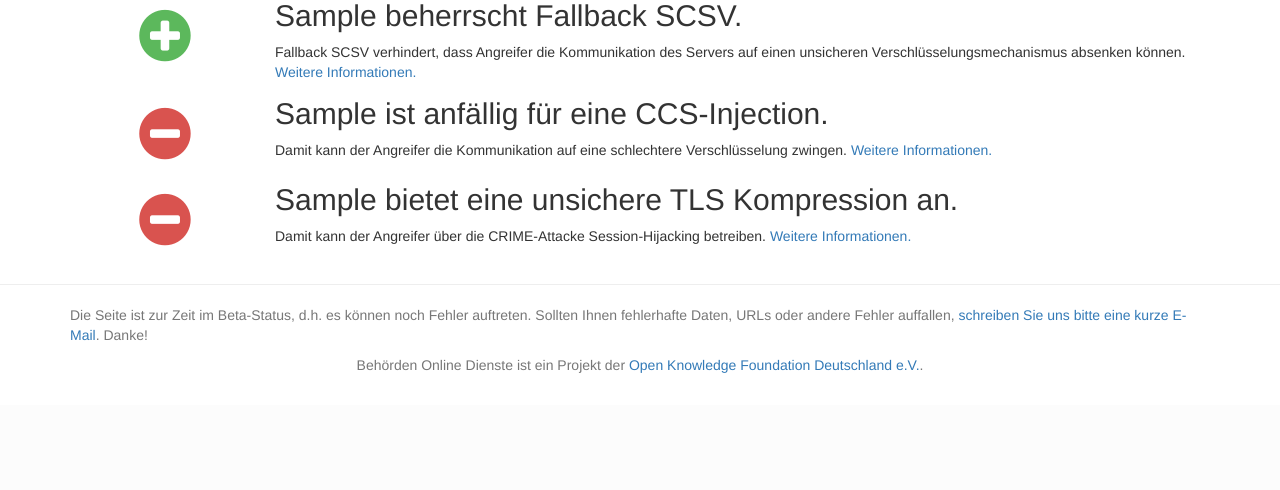
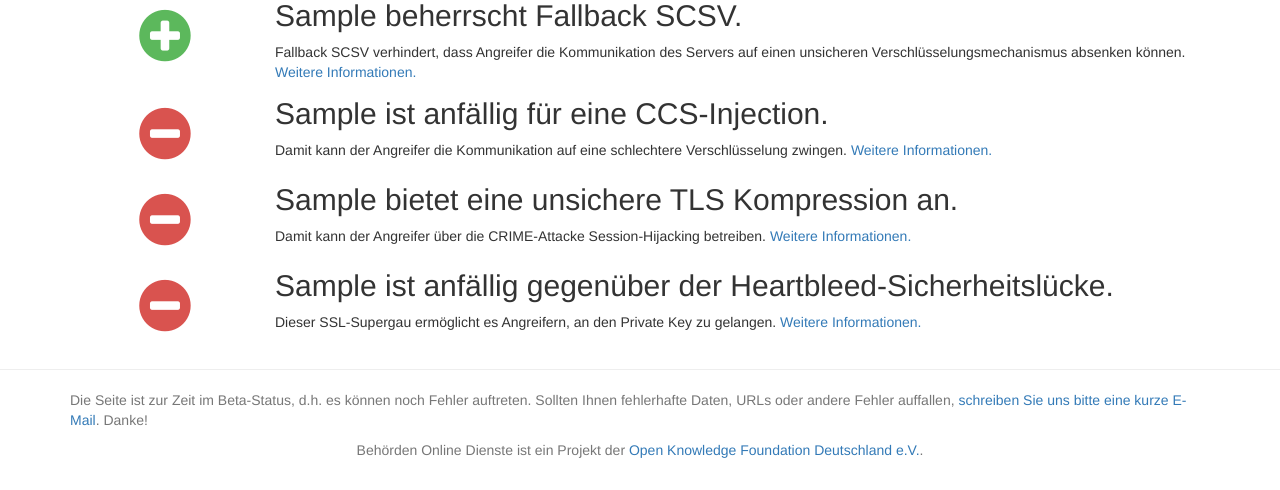
Before and after one commit to okfde/behoerden-online-dienste.de, a Flask app: page /host/Sample in a window 1280 px wide. Shown: the part 833-1323 px from the top of the page. Before the commit the page ends 1206 px from the top, so only its background shows below. Run offline with Flask 2, Linux system fonts and the light colour scheme; tables that the repository leaves empty hold one stand-in row (values such as "Sample post"); parts of the project's set-up code (start-up, migrations or seed data) failed here and were passed over; some libraries are stand-ins or nearby versions.

Commit message:
fix host bewertung #2

```diff
--- a/webapp/templates/host_encryption.html
+++ b/webapp/templates/host_encryption.html
@@ -259,7 +259,7 @@
     </div>
   </div>
   {% endif %}
-  {% if not ssl_test.heartbleed %}
+  {% if ssl_test.heartbleed %}
   <div class="row-fluid">
     <div class="col-sm-2 col-rating">
       <span class="fa fa-minus-circle"></span>
```
